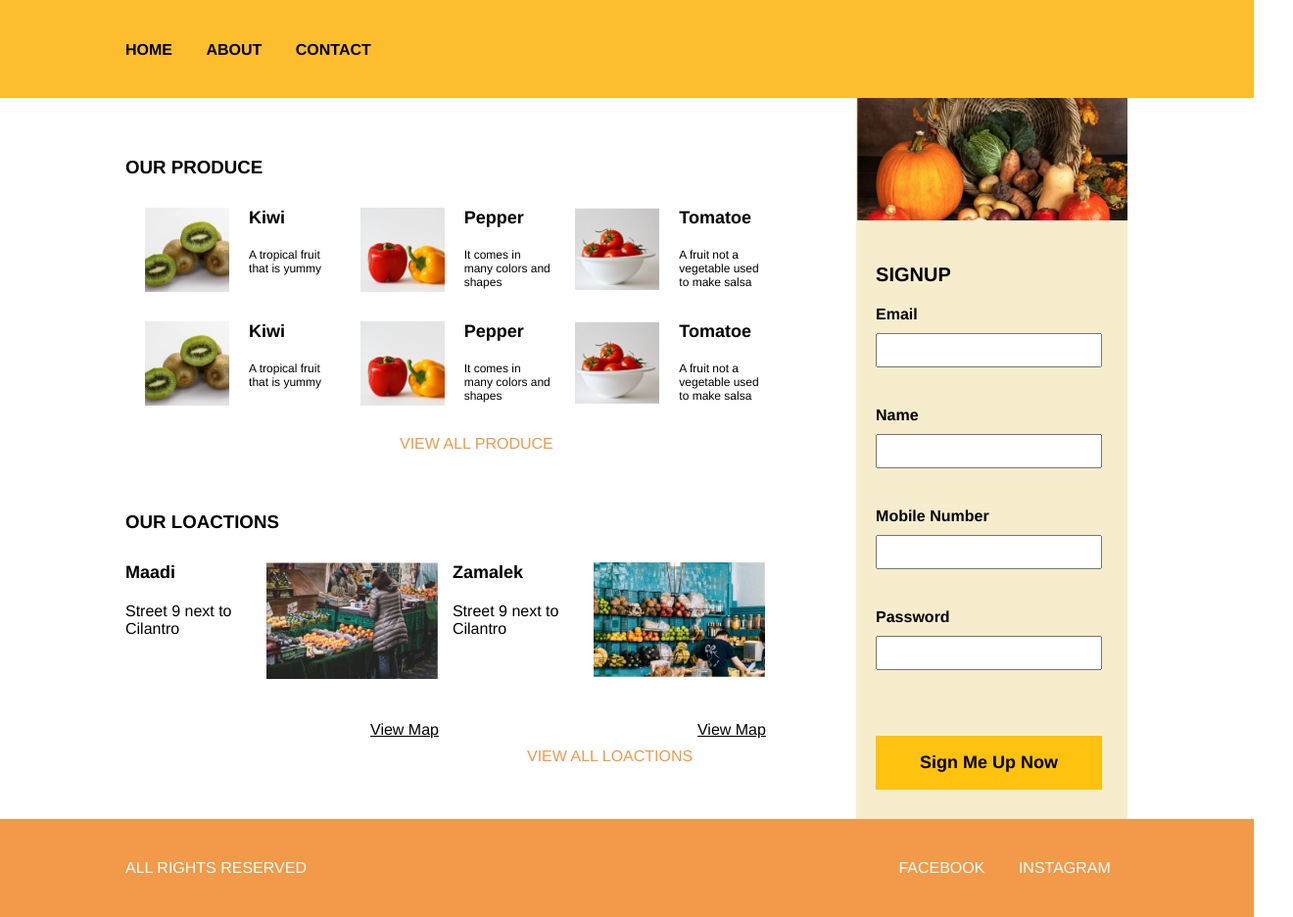
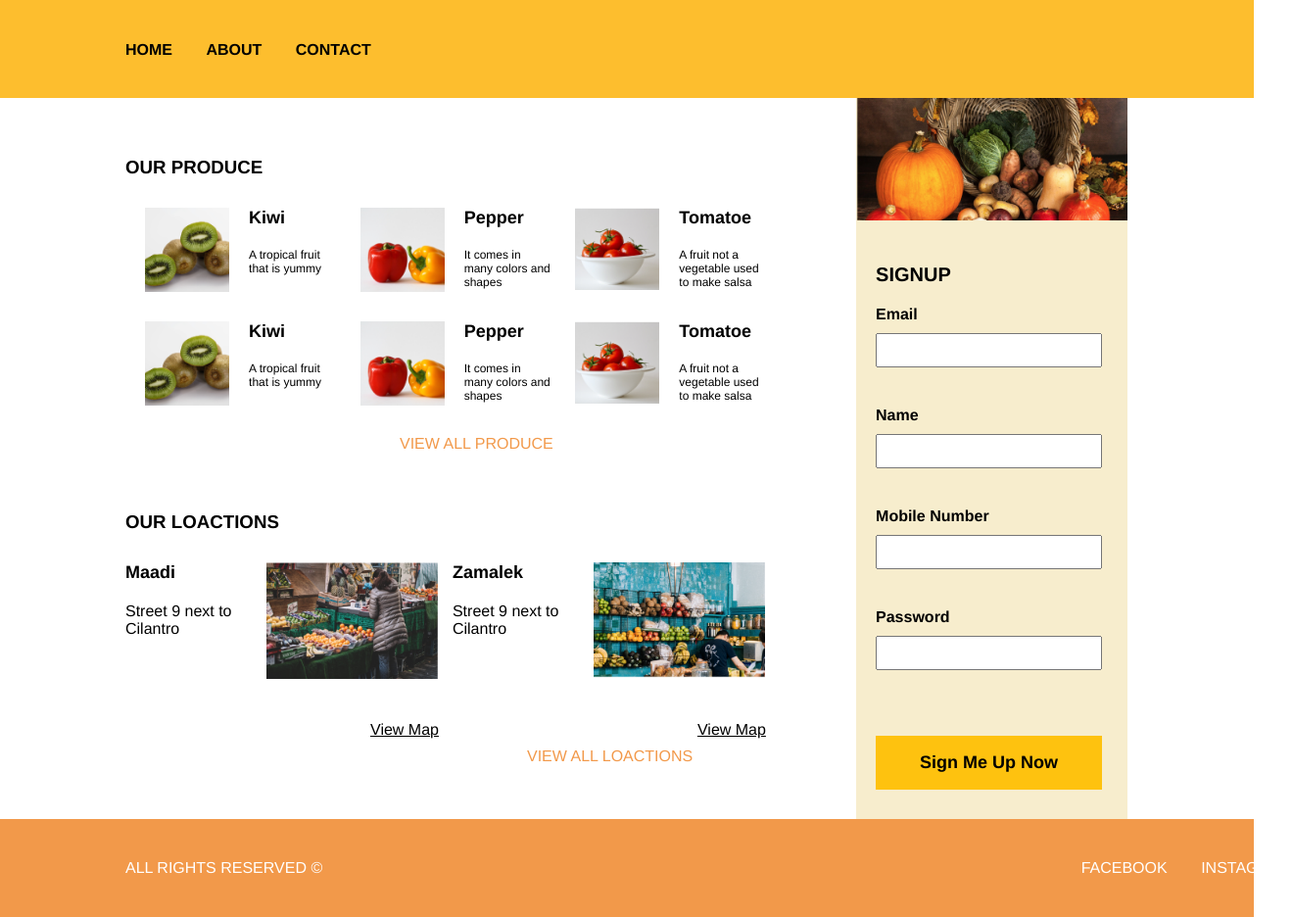
Before and after one commit to TheSolly/product-page-sample, a plain HTML site: page index.html in a window 1280 px wide. Shown: the whole page at 98% size, 1320 px wide, since content can reach past the window. Drawn offline with Linux system fonts and the light colour scheme.

Commit message:
footer better alignment

```diff
--- a/index.html
+++ b/index.html
@@ -110,7 +110,7 @@
 	</main>
 	<footer>
 		<div class="content">
-			<p>ALL RIGHTS RESERVED</p>
+			<p>ALL RIGHTS RESERVED &copy;</p>
 			<ul>
 				<li><a href="#">FACEBOOK</a></li>
 				<li><a href="#">INSTAGRAM</a></li>
--- a/styles/style.css
+++ b/styles/style.css
@@ -215,7 +215,7 @@ footer ul {
 	/*float: right;*/
 	display: inline-block;
 	position: relative;
-	left: 570px;
+	left: 740px;
 }
 
 footer li {
```
